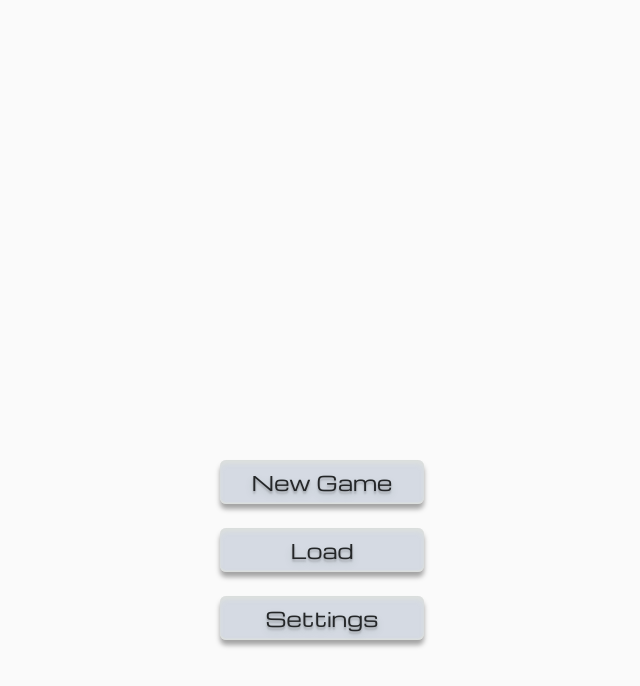
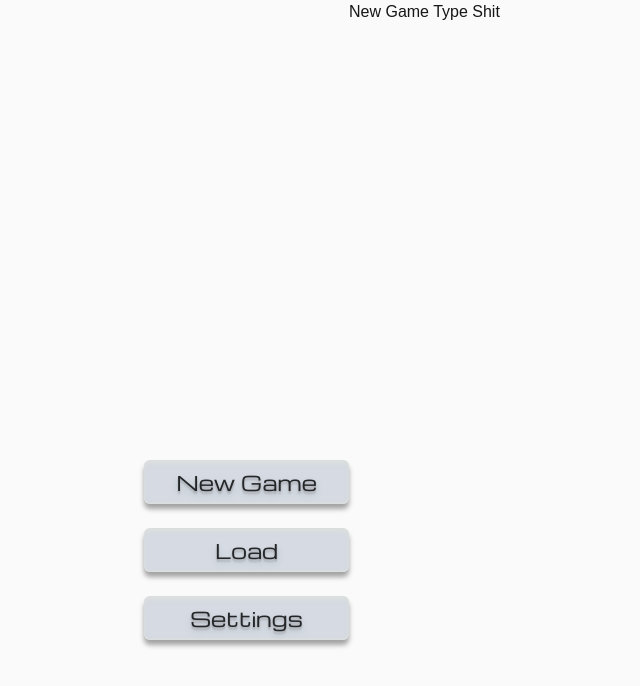
Before and after one commit to tjustsoup/project-kronos, a Next.js app: page / in a window 1280 px wide. Both pictures are taken after a click on the button "New Game". Shown: the top 686 px of the page, without its empty margins (318-958 px from the left). Built offline with nearby package versions, Linux system fonts and the light colour scheme.

Commit message:
WindowWrapper + POC

```diff
--- /dev/null
+++ b/src/components/interface/window-wrapper/WindowWrapper.tsx
@@ -0,0 +1,34 @@
+import { AnimatePresence, motion } from "motion/react"
+import { ReactNode, useMemo } from "react";
+
+type WindowWrapperProps = {
+  active: boolean;
+  children: ReactNode;
+}
+
+export default function WindowWrapper({
+  active,
+  children
+}: WindowWrapperProps) {
+  const _children = useMemo(() => {
+    if (children) {
+      return children
+    }
+  }, [children])
+
+  return (
+    <AnimatePresence initial={false}>
+      {active && (
+        <motion.div
+          key="my-element"
+          initial={{ opacity: 0 }}
+          animate={{ opacity: 1 }}
+          exit={{ opacity: 0 }}
+          transition={{ duration: 0.25, ease: "easeOut" }}
+        >
+          {_children ?? null}
+        </motion.div>
+      )}
+    </AnimatePresence>
+  )
+}
--- a/src/components/scenes/main-menu/MainMenu.tsx
+++ b/src/components/scenes/main-menu/MainMenu.tsx
@@ -1,5 +1,13 @@
 import { BasePropsScene } from "@/src/types"
 import { XIVButton } from "../../interface"
+import { playXIVSound } from "@/src/utils/functions"
+import WindowWrapper from "../../interface/window-wrapper/WindowWrapper"
+import { useState } from "react"
+import WindowLoad from "./WindowLoad"
+import WindowNewGame from "./WindowNewGame"
+import WindowSettings from "./WindowSettings"
+
+type MainMenuWindowName = "New Game" | "Load" | "Settings"
 
 type MainMenuProps = BasePropsScene & {
 
@@ -8,17 +16,11 @@ type MainMenuProps = BasePropsScene & {
 const classButton = "font-michroma text-shadow-lg/15 text-xl px-8 py-2"
 
 export default function MainMenu(props: MainMenuProps) {
+  const [wdw, setWdw] = useState<MainMenuWindowName | null>(null)
 
-  function handleNewGame() {
-
-  }
-
-  function handleLoad() {
-
-  }
-
-  function handleSettings() {
-
+  function handleSetWdw(name: MainMenuWindowName | null) {
+    playXIVSound("Open_Window")
+    setWdw(name)
   }
 
   return (
@@ -27,22 +29,42 @@ export default function MainMenu(props: MainMenuProps) {
       <div className="flex flex-col gap-6 justify-end mb-40">
         <XIVButton
           twcss={classButton}
-          onClick={handleNewGame}
+          onClick={() => handleSetWdw("New Game")}
         >
           New Game
         </XIVButton>
-        <XIVButton twcss={classButton}>
+        <XIVButton
+          twcss={classButton}
+          onClick={() => handleSetWdw("Load")}
+        >
           Load
         </XIVButton>
-        <XIVButton twcss={classButton}>
+        <XIVButton
+          twcss={classButton}
+          onClick={() => handleSetWdw("Settings")}
+        >
           Settings
         </XIVButton>
       </div>
 
-      {/* Load Game Window */}
-
-      {/* Settings Window */}
+      {/* Selected Window */}
+      <WindowWrapper active={Boolean(wdw)}>
+        {wdw ? <MainMenuWindow name={wdw} /> : null}
+      </WindowWrapper>
 
     </div>
   )
 }
+
+function MainMenuWindow({ name }: { name: MainMenuWindowName }) {
+  switch (name) {
+    case "Load":
+      return <WindowLoad />;
+
+    case "New Game":
+      return <WindowNewGame />;
+
+    case "Settings":
+      return <WindowSettings />;
+  }
+}
--- /dev/null
+++ b/src/components/scenes/main-menu/WindowLoad.tsx
@@ -0,0 +1,11 @@
+
+export default function WindowLoad() {
+
+  return (
+    <div className="flex flex-col gap-2">
+      <div>I'm up in here</div>
+      <div>Loadin my shit</div>
+      <div>strokin my shit</div>
+    </div>
+  )
+}
--- /dev/null
+++ b/src/components/scenes/main-menu/WindowNewGame.tsx
@@ -0,0 +1,9 @@
+
+export default function WindowNewGame() {
+
+  return (
+    <div className="flex flex-col gap-2">
+      <div>New Game Type Shit</div>
+    </div>
+  )
+}
--- /dev/null
+++ b/src/components/scenes/main-menu/WindowSettings.tsx
@@ -0,0 +1,10 @@
+
+export default function WindowSettings() {
+
+  return (
+    <div className="flex flex-col gap-2">
+      <div>ayy yo waddup ahaaa</div>
+      <div>its the mf settinggggggs</div>
+    </div>
+  )
+}
```
